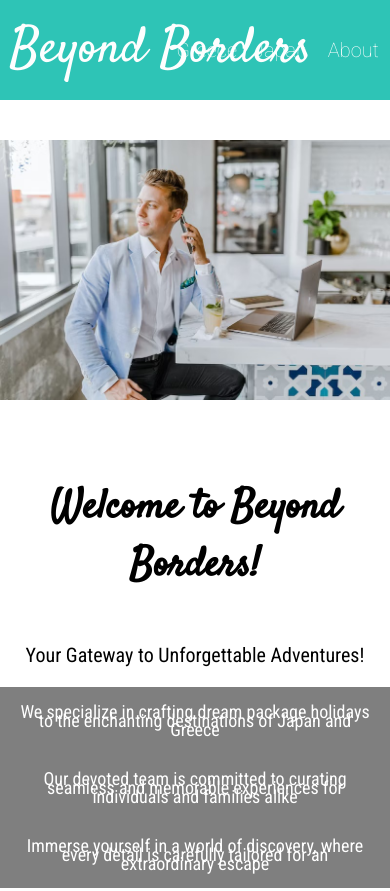
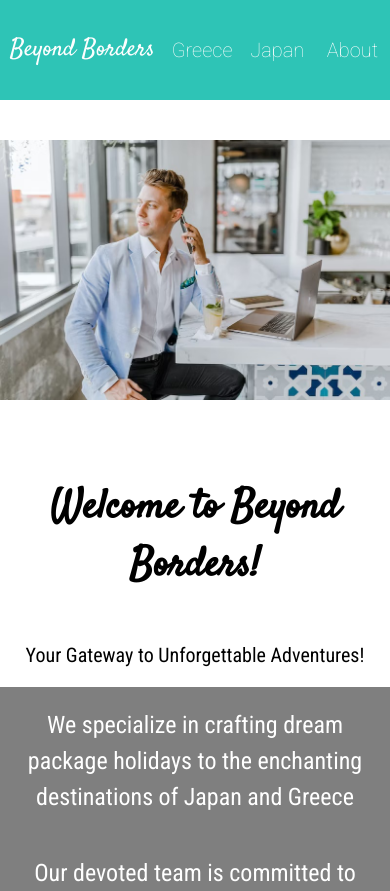
Before and after one commit to 5olas/travel_agency_beyond_borders_s_shoker, a plain HTML site: page index.html in a window 390 px wide. Shown: the top 891 px of the page. Drawn offline with Linux system fonts and the light colour scheme.

Commit message:
Add files via upload

```diff
--- a/style.css
+++ b/style.css
@@ -24,21 +24,38 @@ body.page-home p.special-font-paragraph {
 /* Style for the first link in the navbar */
 #navbar a:first-child {
     font-family: 'Satisfy', cursive;
-    font-size: 50px;
+    font-size: 60px;
     white-space: nowrap;
     margin-left: 40px;
+    transition: font-size 0.3s;
+}
+
+/* Media query for smaller screens */
+@media screen and (max-width: 1024px) {
+    #navbar a:first-child {
+        font-size: 2rem; /* Adjust the font size for smaller screens */
+        margin-left: 2rem; /* Adjust the margin for the first link in the navbar */
+    }
+}
+
+/* Media query for even smaller screens */
+@media screen and (max-width: 768px) {
+    #navbar a:first-child {
+        font-size: 1.5rem; /* Adjust the font size for even smaller screens */
+        margin-left: 10px; /* Further adjust the margin for the first link in the navbar */
+    }
 }
 
 /* Style for the second link in the navbar */
 #navbar a:nth-child(2) {
-    margin-left: 600px;
+    margin-left: 400px; /* Adjust the margin for the second link in the navbar */
 }
 
 /* Common style for all navbar links */
 #navbar a {
     text-decoration: none;
     color: #fdfefe;
-    width: 150px;
+    flex: 1;
     text-align: center;
     transition: color 0.3s, font-size 0.3s;
 }
@@ -119,8 +136,8 @@ p {
 /* Style for special paragraphs */
 p.special-font-paragraph {
     font-family: 'Roboto Condensed', sans-serif;
-    font-size: 22px;
-    line-height: 0.5;
+    font-size: 2rem;
+    line-height: 1.5;
     text-align: center;
     padding: 0 20px;
     overflow-wrap: break-word;
@@ -168,7 +185,7 @@ p.special-font-paragraph {
     }
 
     #navbar a:first-child {
-        margin-left: 20px; /* Adjust the margin for the first link in the navbar */
+        margin-left: 2rem; /* Adjust the margin for the first link in the navbar */
     }
 
     #navbar a:nth-child(2) {
@@ -196,6 +213,14 @@ p.special-font-paragraph {
         font-size: 18px; /* Adjust the font size for special paragraphs on smaller screens */
         padding: 0 10px; /* Adjust the padding for special paragraphs on smaller screens */
     }
+
+    #navbar a.page-greece {
+        display: none; /* Hide the 'Greece' link in the navbar on smaller screens */
+    }
+
+    #navbar a.page-japan {
+        margin-left: 20px; /* Adjust the margin for the 'Japan' link in the navbar on smaller screens */
+    }
 }
 
 /* Footer styles */
@@ -218,6 +243,11 @@ body.page-about {
 
 /* Media query for even smaller screens */
 @media screen and (max-width: 768px) {
+    p.special-font-paragraph {
+        font-size: 1.5rem; /* Adjust the font size for smaller screens */
+        padding: 0 10px; /* Adjust the padding for smaller screens */
+    }
+
     footer {
         padding: 15px;
     }
@@ -252,9 +282,7 @@ footer a {
 .footerContainer {
     /* Add styling as needed */
 
-
-/* Social icons styles */
-.socialIcons {
+    /* Social icons styles */
     /* Add styling as needed */
 }
 
@@ -270,9 +298,6 @@ footer a:hover {
     transition: 0.5s;
 }
 
-/* ... (Your existing CSS code) ... */
-
-
 /* Style for social icons within the footer */
 .socialIcons {
     display: flex;
@@ -285,6 +310,7 @@ footer a:hover {
     padding: 0 4px; /* Adjust the padding as needed for spacing */
     position: relative;
     display: inline-block; /* Ensure inline-block to handle margin properly */
+    font-size: 24px; /* Adjust the font size for social icons */
 }
 
 /* Insert vertical bar between social icons */
@@ -309,9 +335,6 @@ footer a:hover {
     text-decoration: none;
 }
 
-
-/* ... (Your existing CSS code) ... */
-
 .opening-times {
     text-align: center;
     margin-top: 20px;
```
